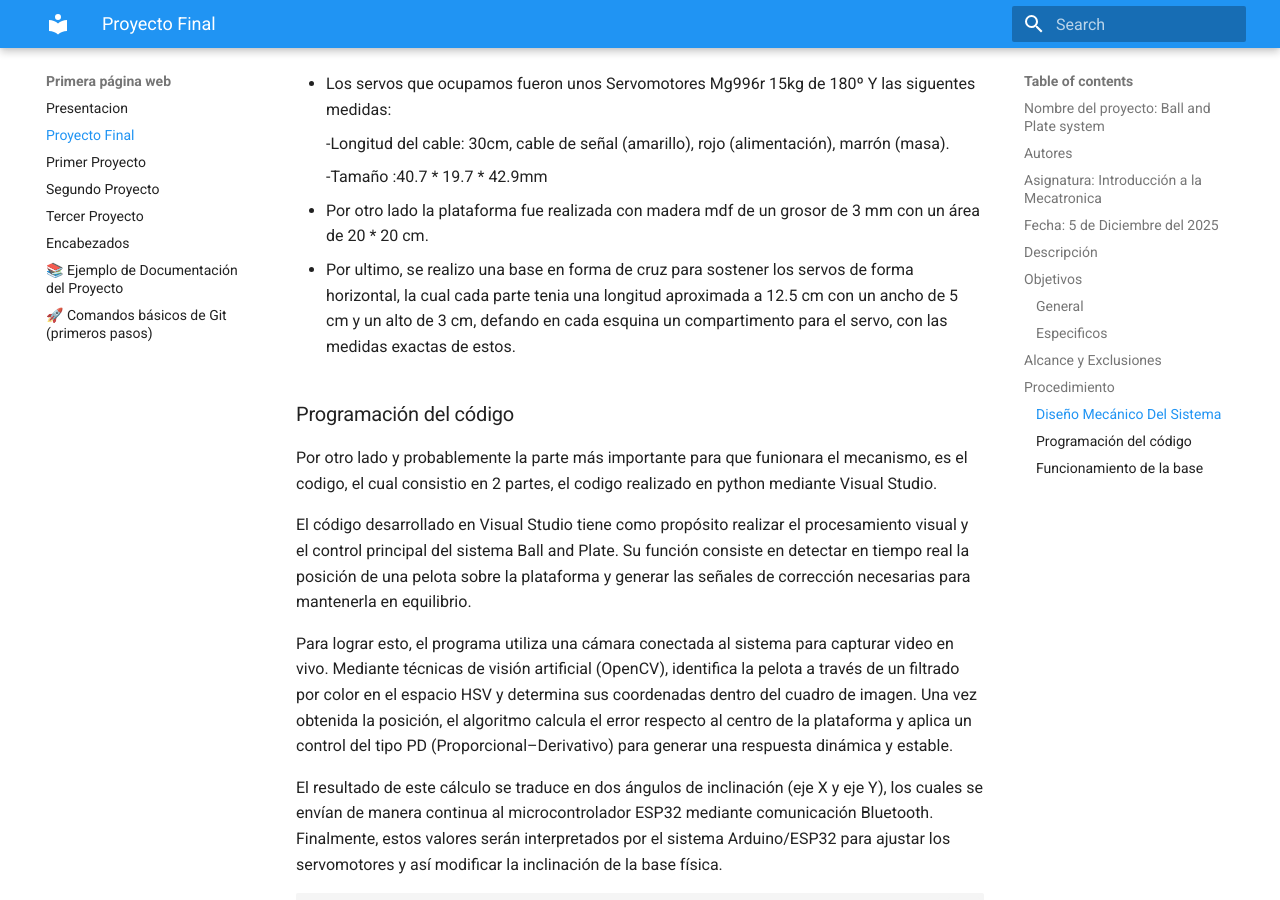
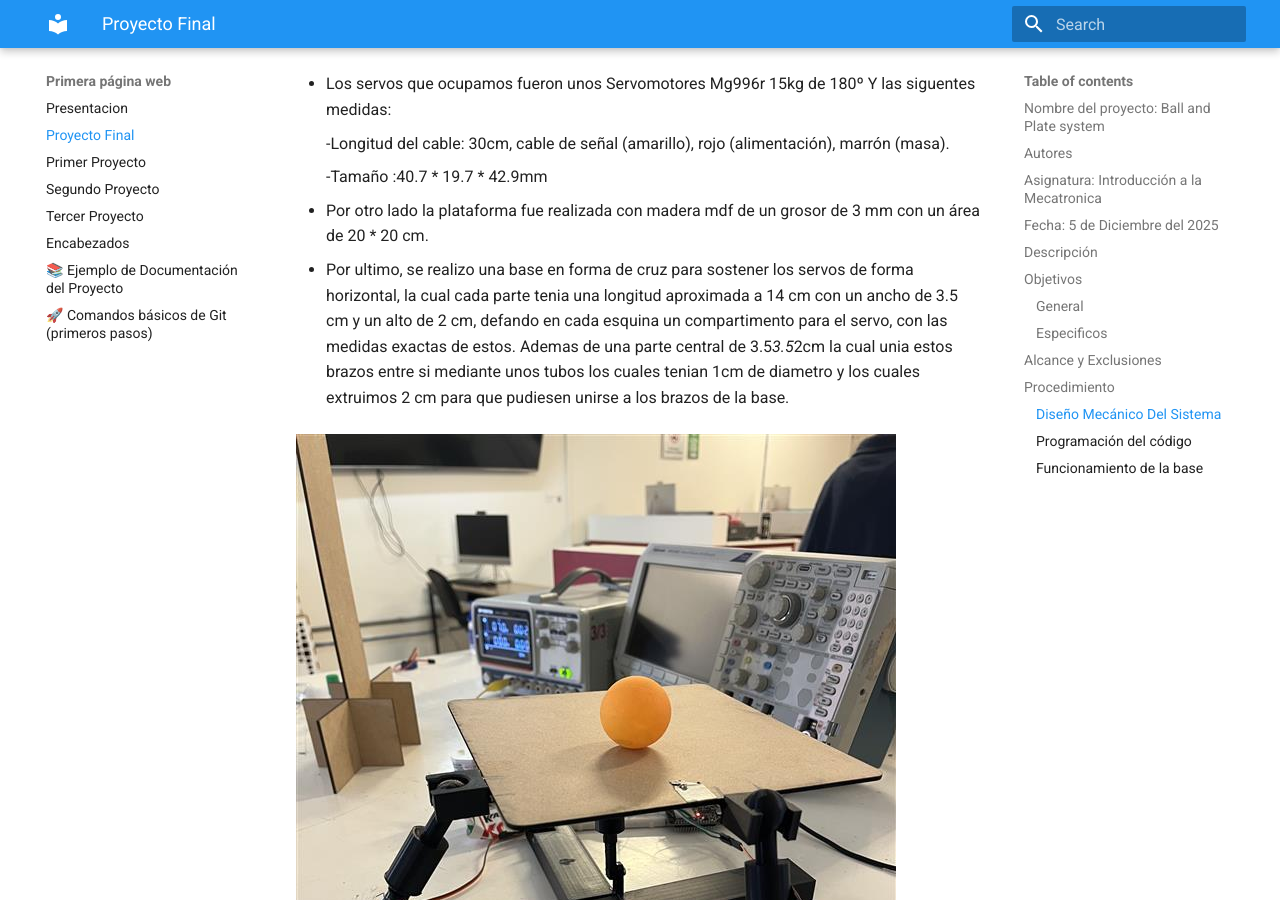
Before and after one commit to Rodrigo-ZC/ZC-ARCHS, an MkDocs documentation site: the page built from docs/Ball_and_plate_system.md, in a window 1280 px wide and 900 px high, scrolled down 2117 px. Built offline with MkDocs 1.6.1 and Material for MkDocs 9.7.7, drawn with Linux system fonts in a browser that asks for light colours.

Commit message:
Update Ball_and_plate_system.md

```diff
--- a/docs/Ball_and_plate_system.md
+++ b/docs/Ball_and_plate_system.md
@@ -70,7 +70,9 @@ Especificaciones:
 
 - Por otro lado la plataforma fue realizada con madera mdf de un grosor de 3 mm con un área de 20 * 20 cm.
 
-- Por ultimo, se realizo una base en forma de cruz para sostener los servos de forma horizontal, la cual cada parte tenia una longitud aproximada a 12.5 cm con un ancho de 5 cm y un alto de 3 cm, defando en cada esquina un compartimento para el servo, con las medidas exactas de estos.
+- Por ultimo, se realizo una base en forma de cruz para sostener los servos de forma horizontal, la cual cada parte tenia una longitud aproximada a 14 cm con un ancho de 3.5 cm y un alto de 2 cm, defando en cada esquina un compartimento para el servo, con las medidas exactas de estos. Ademas de una parte central de 3.5*3.5*2cm la cual unia estos brazos entre si mediante unos tubos los cuales tenian 1cm de diametro y los cuales extruimos 2 cm para que pudiesen unirse a los brazos de la base.
+
+  ![Diagrama del sistema](recursos/imgs/pelota.jfif)
 
 ###Programación del código
 
```
